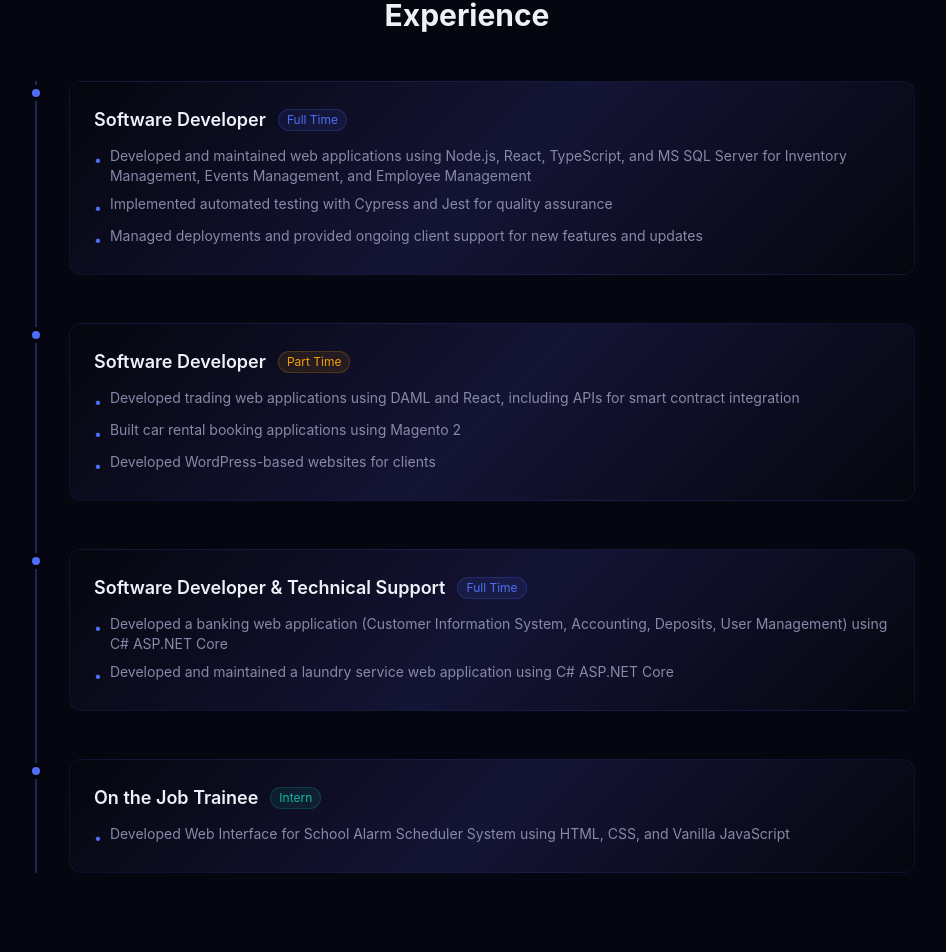
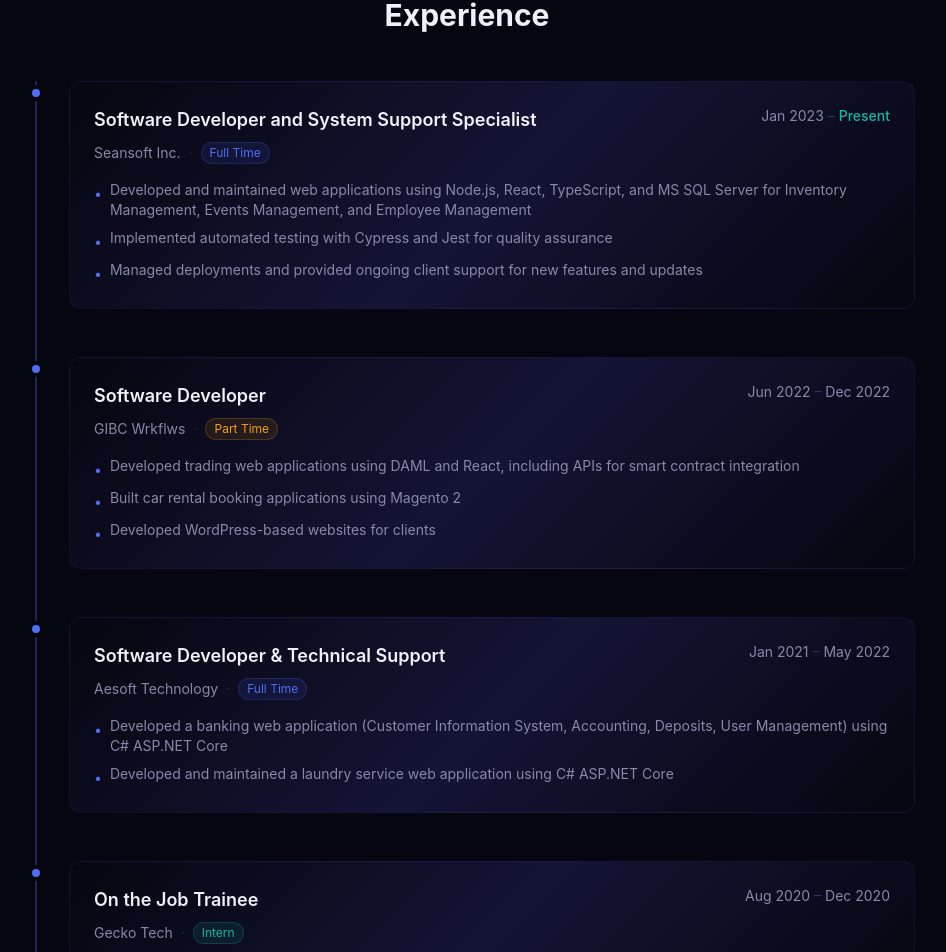
Before and after one commit to JosephGenio/portfolio, a React (Vite) app: page / in a window 1280 px wide. Shown: the part 3334-4286 px from the top of the page, without its empty margins (173-1119 px from the left). Built offline with nearby package versions, Linux system fonts and the light colour scheme; no server answers.

Commit message:
Update Experience section styling

```diff
--- a/src/components/Experience.jsx
+++ b/src/components/Experience.jsx
@@ -35,8 +35,20 @@
               <div className="absolute -left-[2.55rem] top-1 w-4 h-4 rounded-full bg-primary border-4 border-bg" />
 
               <div className="card-gradient card-glow rounded-xl p-6 border border-primary/10 transition-all">
-                <div className="flex flex-wrap items-center gap-3 mb-3">
+                <div className="flex flex-wrap items-start justify-between gap-3 mb-2">
                   <h3 className="text-lg font-semibold">{entry.title}</h3>
+                  <span className="text-sm text-text-muted whitespace-nowrap">
+                    {entry.startDate}
+                    <span className="text-primary/40"> &ndash; </span>
+                    <span className={entry.current ? "text-secondary font-medium" : ""}>
+                      {entry.current ? "Present" : entry.endDate}
+                    </span>
+                  </span>
+                </div>
+
+                <div className="flex flex-wrap items-center gap-2 text-sm text-text-muted mb-4">
+                  {entry.company && <span>{entry.company}</span>}
+                  {entry.company && <span className="text-primary/30">&middot;</span>}
                   <span
                     className={`px-2 py-0.5 text-xs rounded-full border ${
                       typeBadgeColor[entry.type] || "bg-bg-light text-text-muted border-text-muted/20"
@@ -45,10 +57,6 @@
                     {entry.type}
                   </span>
                 </div>
-
-                {entry.company && (
-                  <p className="text-text-muted text-sm mb-3">{entry.company}</p>
-                )}
 
                 <ul className="space-y-2">
                   {entry.description.map((item, i) => (
--- a/src/data/experience.json
+++ b/src/data/experience.json
@@ -1,8 +1,11 @@
 [
   {
-    "title": "Software Developer",
-    "company": "",
+    "title": "Software Developer and System Support Specialist",
+    "company": "Seansoft Inc.",
     "type": "Full Time",
+    "startDate": "Jan 2023",
+    "endDate": "",
+    "current": true,
     "description": [
       "Developed and maintained web applications using Node.js, React, TypeScript, and MS SQL Server for Inventory Management, Events Management, and Employee Management",
       "Implemented automated testing with Cypress and Jest for quality assurance",
@@ -11,8 +14,11 @@
   },
   {
     "title": "Software Developer",
-    "company": "",
+    "company": "GIBC Wrkflws",
     "type": "Part Time",
+    "startDate": "Jun 2022",
+    "endDate": "Dec 2022",
+    "current": false,
     "description": [
       "Developed trading web applications using DAML and React, including APIs for smart contract integration",
       "Built car rental booking applications using Magento 2",
@@ -21,8 +27,11 @@
   },
   {
     "title": "Software Developer & Technical Support",
-    "company": "",
+    "company": "Aesoft Technology",
     "type": "Full Time",
+    "startDate": "Jan 2021",
+    "endDate": "May 2022",
+    "current": false,
     "description": [
       "Developed a banking web application (Customer Information System, Accounting, Deposits, User Management) using C# ASP.NET Core",
       "Developed and maintained a laundry service web application using C# ASP.NET Core"
@@ -30,8 +39,11 @@
   },
   {
     "title": "On the Job Trainee",
-    "company": "",
+    "company": "Gecko Tech",
     "type": "Intern",
+    "startDate": "Aug 2020",
+    "endDate": "Dec 2020",
+    "current": false,
     "description": [
       "Developed Web Interface for School Alarm Scheduler System using HTML, CSS, and Vanilla JavaScript"
     ]
```
